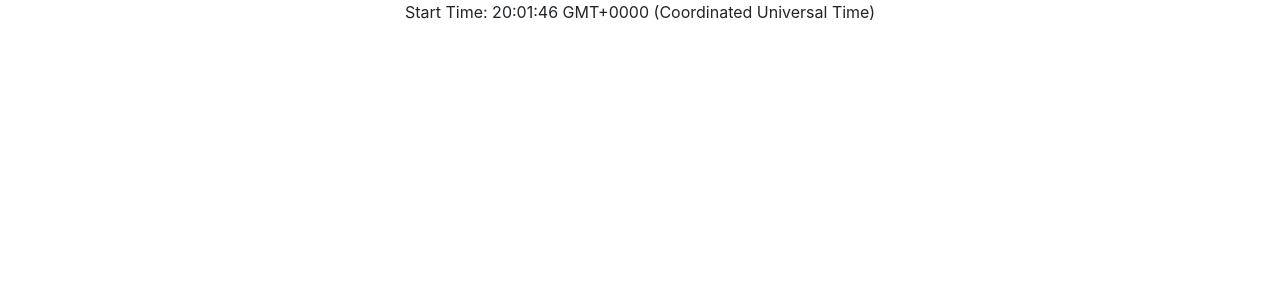
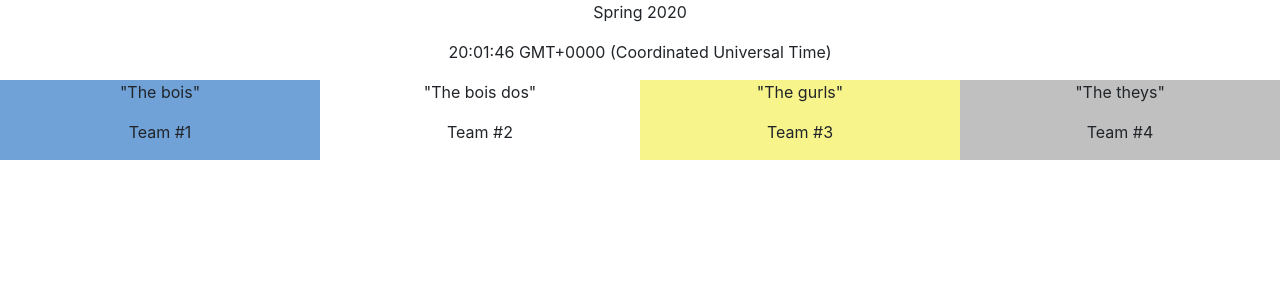
Before and after one commit to davidgamero/me2110-scoring-app, a React (Create React App) app: page / in a window 1280 px wide. Shown: the top 300 px of the page. Built offline with nearby package versions, Linux system fonts and the light colour scheme.

Commit message:
Team Scoring Panels

```diff
--- a/package.json
+++ b/package.json
@@ -10,6 +10,7 @@
     "@types/node": "^13.7.0",
     "@types/react": "^16.9.19",
     "@types/react-dom": "^16.9.5",
+    "@types/styled-components": "^4.4.2",
     "autobind-decorator": "^2.4.0",
     "bootstrap": "^4.4.1",
     "react": "^16.12.0",
--- a/src/components/GameScorer/GameScorer.tsx
+++ b/src/components/GameScorer/GameScorer.tsx
@@ -1,15 +1,39 @@
 import React, { FC } from 'react';
 import GameObject from '../GameObject'
 import Match from '../Match';
+import TeamScorePanelContainer from './TeamScorePanelContainer';
+import styled from 'styled-components';
 
-type GameScorerProps = {
+const HeaderBar = styled.div`
+  height: 10%;
+`;
+
+const PanelHolder = styled.div`
+  flex-direction: row;
+  display: flex;
+`;
+
+type Props = {
   gameObject: GameObject,
   match: Match
 }
 
-const GameScorer: FC<GameScorerProps> = (props) => {
+const GameScorer: FC<Props> = (props: Props) => {
   return (
-    <p>{'Start Time: ' + props.match.start.toTimeString()}</p>
+    <div>
+      <HeaderBar>
+        <p>{props.gameObject.name}</p>
+        <p>{props.match.start.toTimeString()}</p>
+      </HeaderBar>
+      <PanelHolder>
+        {props.match.teams.map((t, i) => {
+          return (
+            <TeamScorePanelContainer team={t} gameObject={props.gameObject} panelNumber={i} key={i} />
+          )
+        })}
+      </PanelHolder>
+    </div>
+
   );
 };
 
--- a/src/components/GameScorer/GameScorerContainer.tsx
+++ b/src/components/GameScorer/GameScorerContainer.tsx
@@ -81,8 +81,28 @@ export default class GameScorerContainer extends React.Component<GameScorerConta
     },
     match: {
       start: new Date(),
-      teams: [1, 12, 15, 19],
-      teamNames: ['team1', 'team12', 'team15', 'team19']
+      teams: [
+        {
+          number: 1,
+          seed: 1,
+          name: 'The bois'
+        },
+        {
+          number: 2,
+          seed: 3,
+          name: 'The bois dos'
+        },
+        {
+          number: 3,
+          seed: 5,
+          name: 'The gurls'
+        },
+        {
+          number: 4,
+          seed: 11,
+          name: 'The theys'
+        }
+      ]
     }
   }
 
--- a/src/components/GameScorer/TeamScorePanel.tsx
+++ b/src/components/GameScorer/TeamScorePanel.tsx
@@ -1,12 +1,29 @@
 import React, { FC } from 'react';
+import GameObject from '../GameObject';
+import { Team } from '../Match';
+import styled, { StyledFunction } from 'styled-components';
+import PanelColors from '../PanelColors'
 
-type Props = {
-
+interface Props {
+  team: Team,
+  gameObject: GameObject,
+  panelNumber: number,
 };
 
-const TeamScorePanel: FC<Props>= (props) => {
+const Panel: any = styled.div`
+  flex: 1;
+  background-color: ${(props: Props) => {
+    console.log(props);
+    return PanelColors[props.panelNumber]
+  }}
+`;
+
+const TeamScorePanel: FC<Props> = (props) => {
   return (
-
+    <Panel panelNumber={props.panelNumber}>
+      <p>{JSON.stringify(props.team.name)}</p>
+      <p>{'Team #' + props.team.number}</p>
+    </Panel>
   );
 };
 
--- a/src/components/GameScorer/TeamScorePanelContainer.tsx
+++ b/src/components/GameScorer/TeamScorePanelContainer.tsx
@@ -1,8 +1,12 @@
 import React from 'react';
 import TeamScorePanel from './TeamScorePanel';
+import { Team } from '../Match';
+import GameObject from '../GameObject';
 
 type Props = {
-
+  team: Team,
+  gameObject: GameObject,
+  panelNumber: number,
 };
 
 type State = {
@@ -20,7 +24,7 @@ export default class TeamScorePanelContainer extends React.Component<Props, Stat
 
   render() {
     return (
-      <TeamScorePanel />
+      <TeamScorePanel team={this.props.team} gameObject={this.props.gameObject} panelNumber={this.props.panelNumber} />
     )
   }
 }
--- /dev/null
+++ b/src/components/PanelColors.ts
@@ -0,0 +1,13 @@
+const bgBlue = '#70A1D7';
+const bgWhite = '#FFFFFF';
+const bgYellow = '#F7F48B';
+const bgBlack = '#c0c0c0';
+
+const PanelColor: { [id: number]: string; } = {
+  0: bgBlue,
+  1: bgWhite,
+  2: bgYellow,
+  3: bgBlack,
+};
+
+export default PanelColor;
```
Also changed, not shown: src/components/Match.ts (+7 -2 lines), 1 other file (tests, documents, lock files or other folders).
